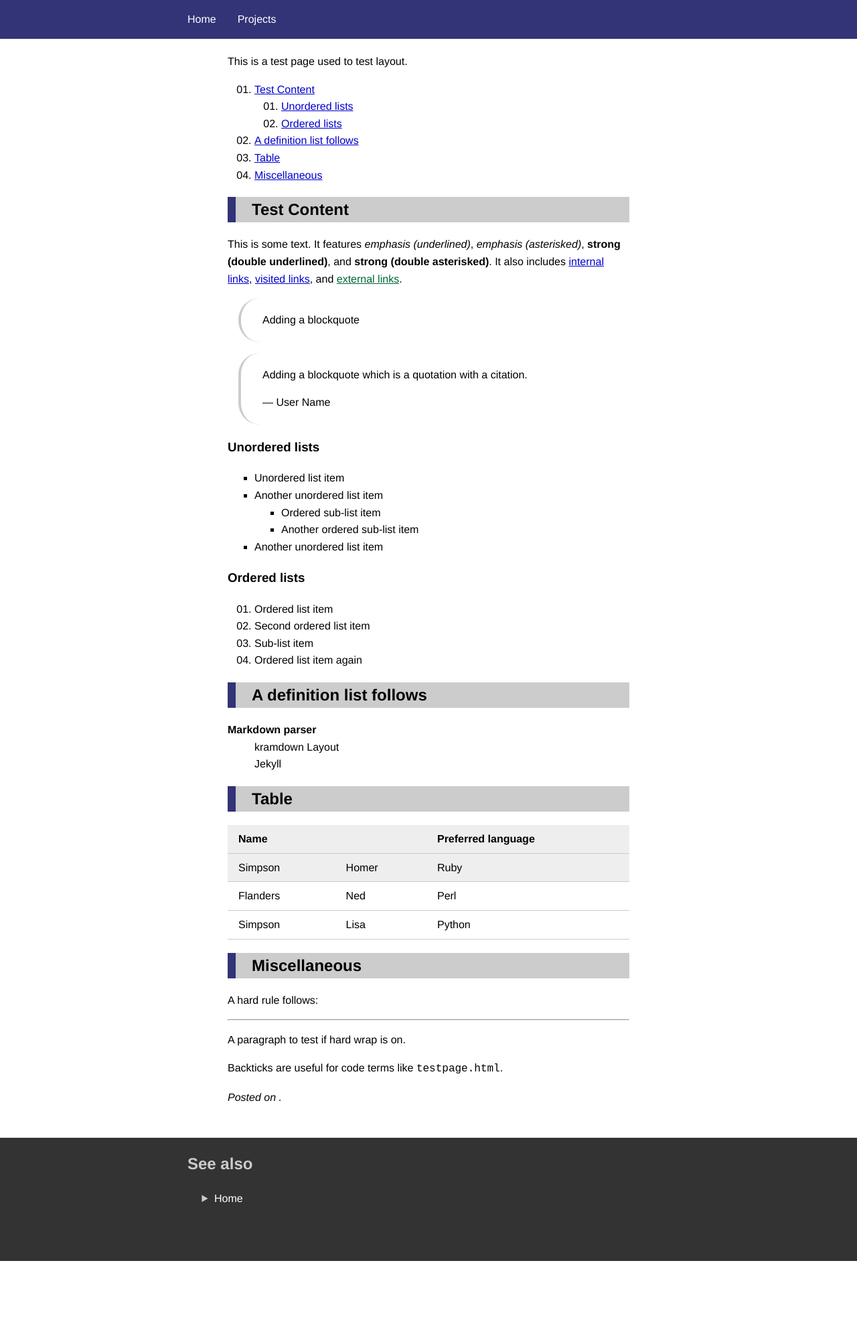
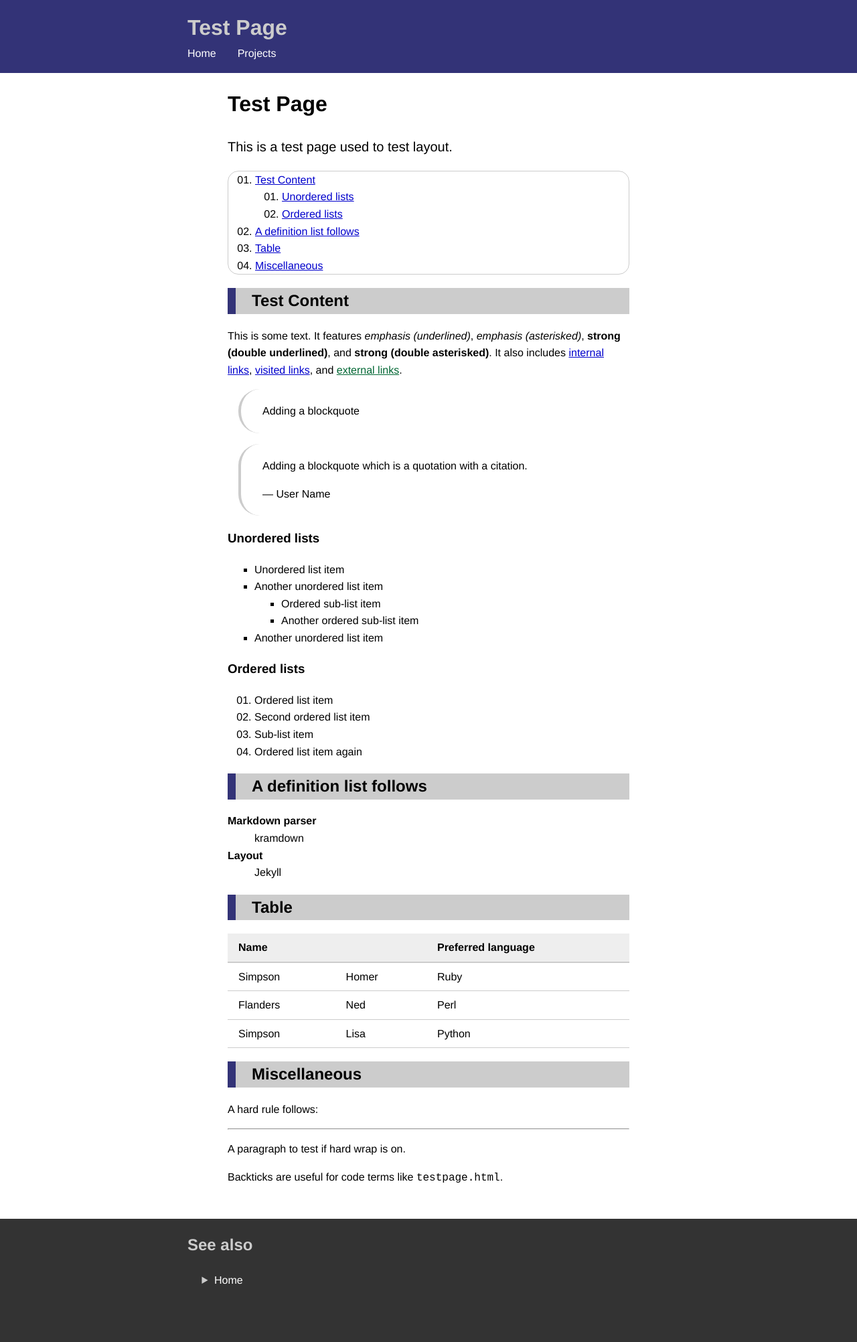
Before and after one commit to orbitalflower/blog-old, a Jekyll site: the page built from testpage.md, in a window 1280 px wide. Shown: the whole page at 67% size. Built offline with Jekyll 4.4.1, drawn with Linux system fonts in a browser that asks for light colours; before the commit the page ends 1883 px from its top, so only the background shows below that.

Commit message:
Updated test page

```diff
--- a/_layouts/page.html
+++ b/_layouts/page.html
@@ -8,5 +8,4 @@ layout: default
         {{ content}}
 
         <footer>
-          <p><cite>Posted on {{ page.date | date: "%d %B %Y" }}.</cite></p>
         </footer>
--- a/style.css
+++ b/style.css
@@ -175,6 +175,15 @@ dt {
   font-weight: bold;
 }
 
+p.lead {
+  font-size: 125%;
+}
+
+#markdown-toc {
+  border: 1px #ccc solid;
+  border-radius: 1em;
+}
+
 aside {
   font-size: 125%;
   text-align: center;
@@ -225,8 +234,9 @@ table tr {
   border-bottom: 1px solid #ccc;
 }
 
-table tr:first-child{
+table thead tr{
   background-color: #eee;
+  border-bottom: 2px solid #ccc;
 }
 
 table tr:nth-child(2n+1) {
@@ -244,6 +254,10 @@ table td {
   text-align: left;
   vertical-align: top;
   padding: 0.5em 1em;
+}
+
+hr {
+
 }
 
 
--- a/testpage.md
+++ b/testpage.md
@@ -1,5 +1,5 @@
 ---
-Title: "Test Page"
+title: "Test Page"
 layout: page
 ---
 
@@ -42,6 +42,7 @@ and [external links](https://github.com).
 
 Markdown parser
 : kramdown
+
 Layout
 : Jekyll
 
```
